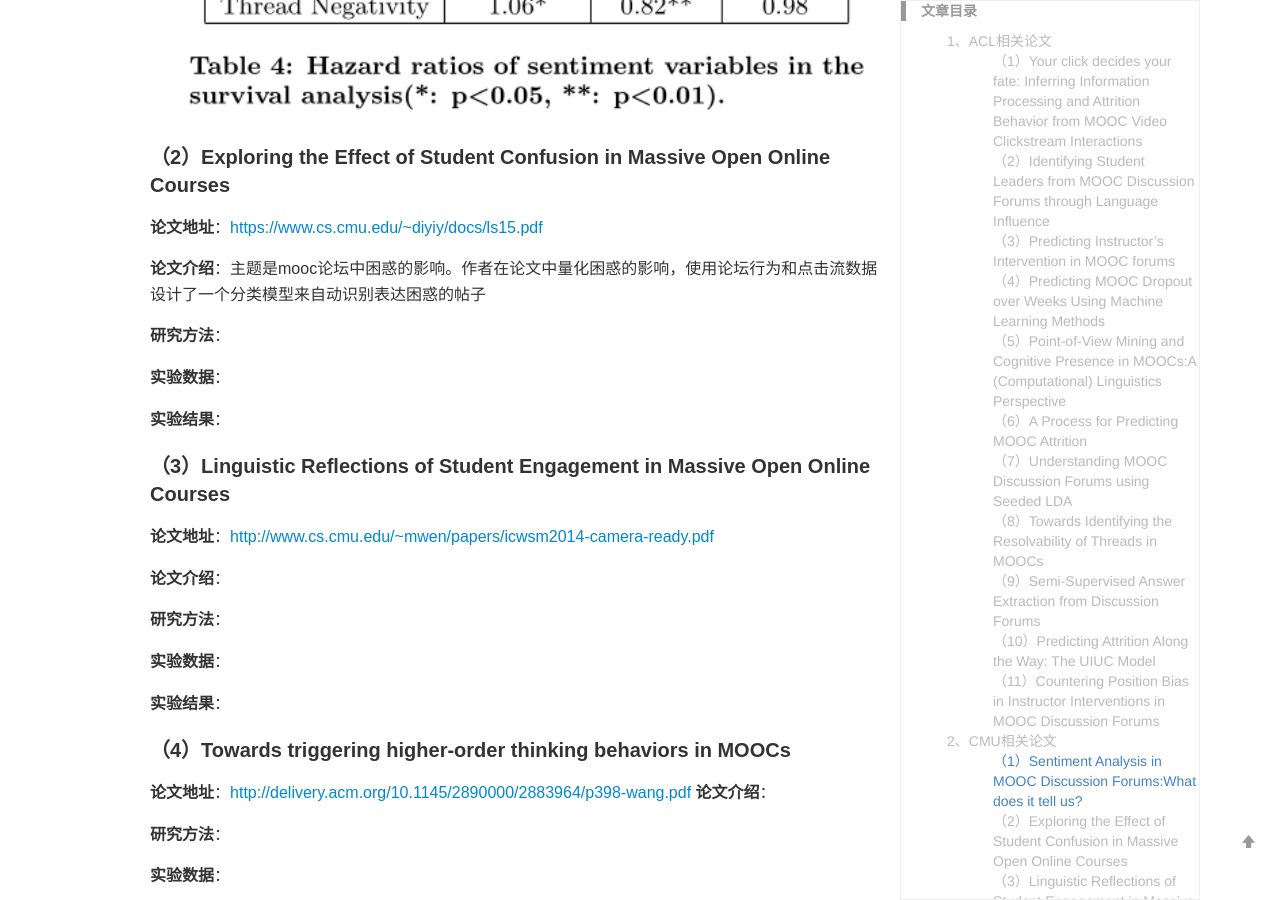
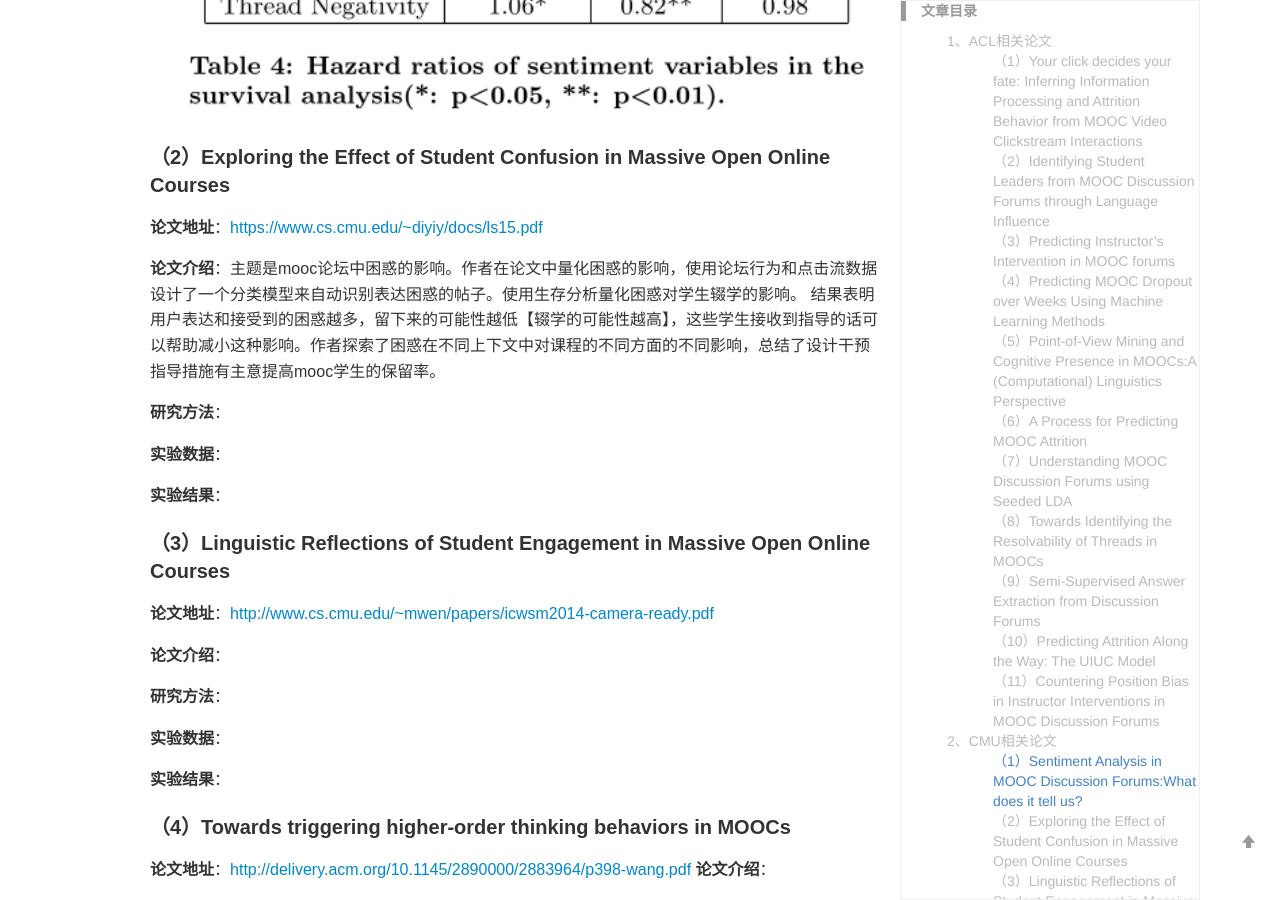
Before and after one commit to yuanmingchen/yuanmingchen.github.io, a Jekyll site: the page built from _posts/2019-04-19-online course nlp paper survey 2.md, in a window 1280 px wide and 900 px high, scrolled down 5477 px. Built offline with Jekyll 4.4.1, drawn with Linux system fonts in a browser that asks for light colours; formulas are drawn with MathJax 3; comment, search, counter and statistics services are not loaded.

Commit message:
Updates _posts/2019-04-19-online course nlp paper survey 2.md
Auto commit by GitBook Editor

```diff
--- a/_posts/2019-04-19-online course nlp paper survey 2.md
+++ b/_posts/2019-04-19-online course nlp paper survey 2.md
@@ -149,7 +149,8 @@ $P(w)$表示情感词$w$在评论中出现的概率，$P(TopicKeyword)$表示当
 #### （2）Exploring the Effect of Student Confusion in Massive Open Online Courses
 **论文地址**：<https://www.cs.cmu.edu/~diyiy/docs/ls15.pdf>
 
-**论文介绍**：主题是mooc论坛中困惑的影响。作者在论文中量化困惑的影响，使用论坛行为和点击流数据设计了一个分类模型来自动识别表达困惑的帖子
+**论文介绍**：主题是mooc论坛中困惑的影响。作者在论文中量化困惑的影响，使用论坛行为和点击流数据设计了一个分类模型来自动识别表达困惑的帖子。使用生存分析量化困惑对学生辍学的影响。
+结果表明用户表达和接受到的困惑越多，留下来的可能性越低【辍学的可能性越高】，这些学生接收到指导的话可以帮助减小这种影响。作者探索了困惑在不同上下文中对课程的不同方面的不同影响，总结了设计干预指导措施有主意提高mooc学生的保留率。
 
 **研究方法**：
 
```
